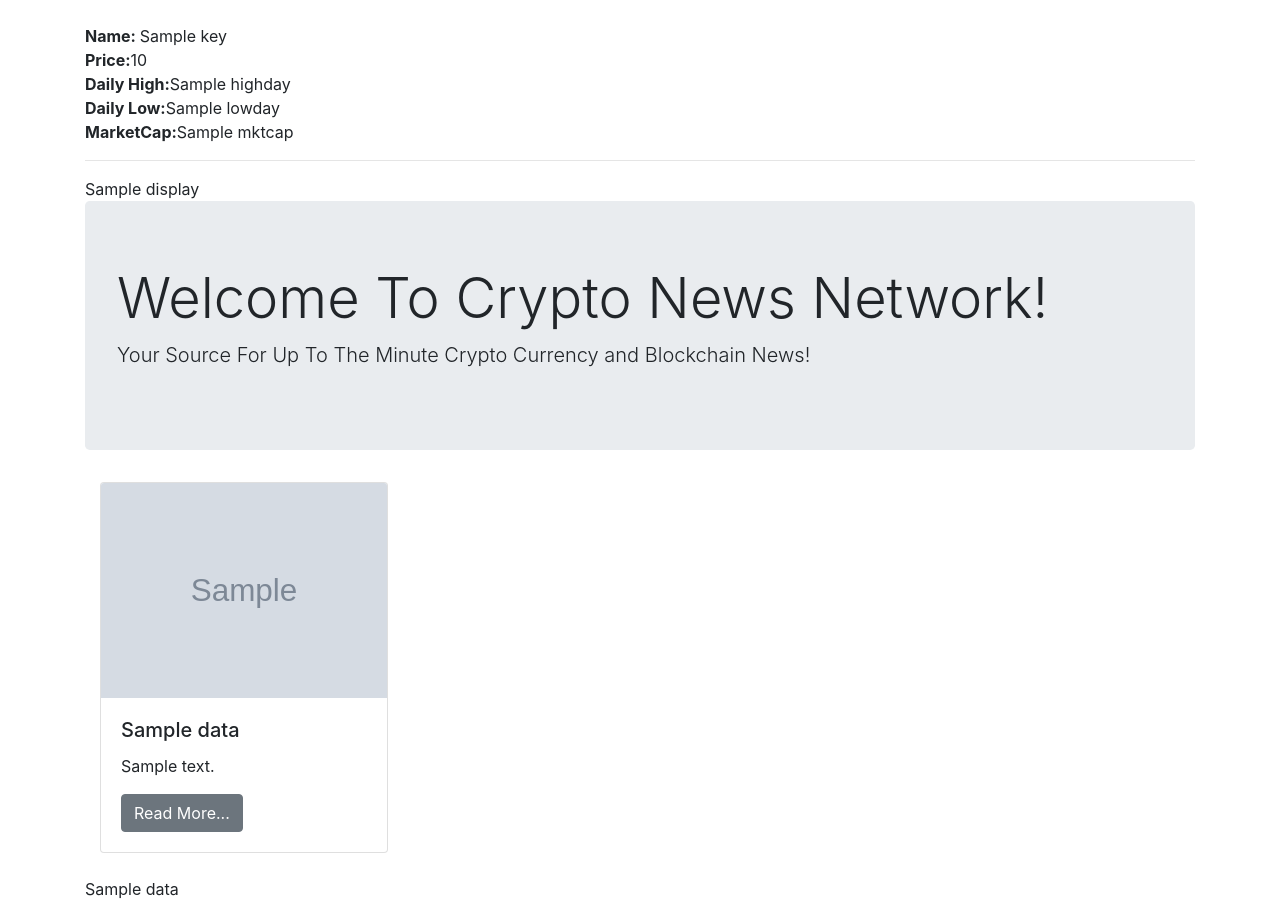
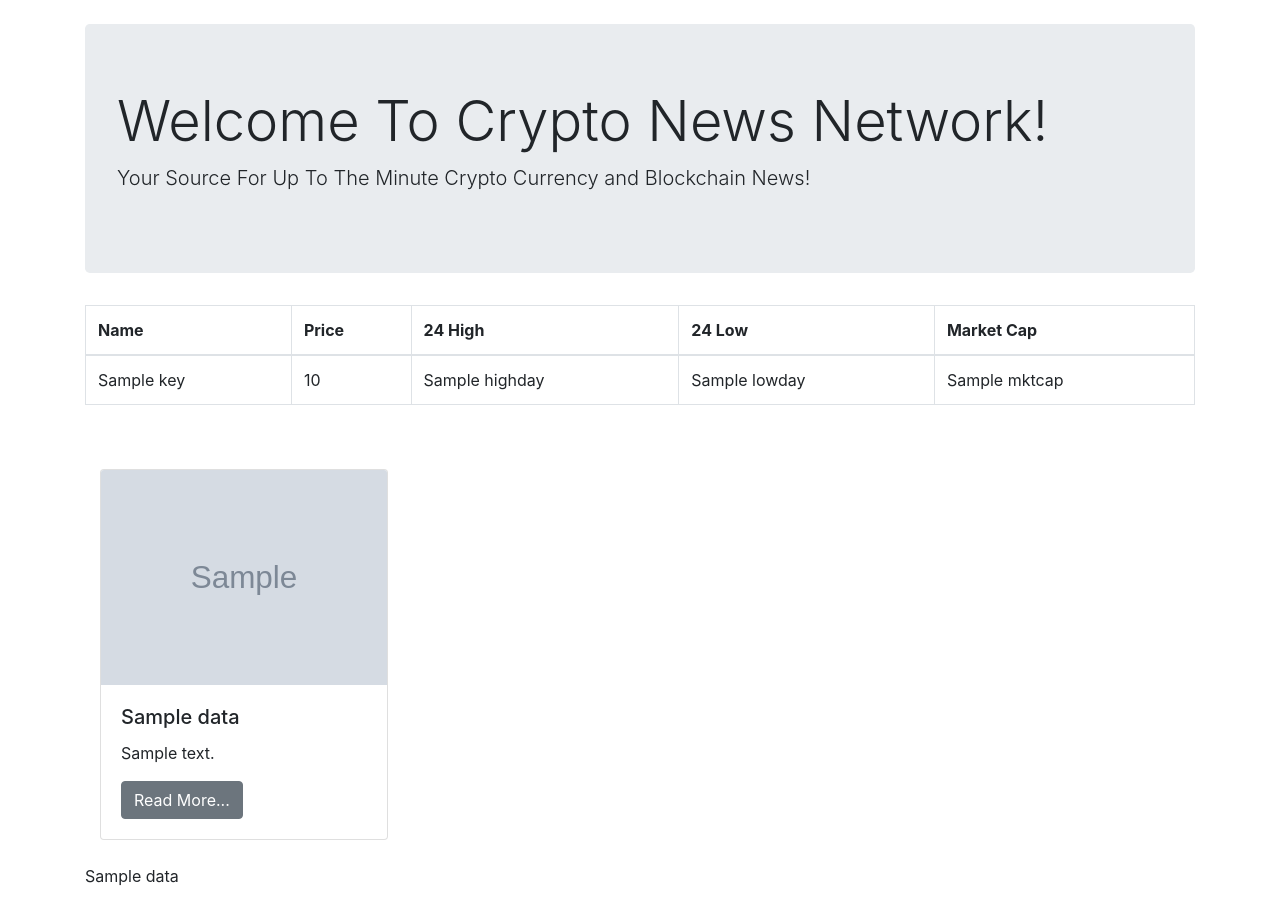
Before and after one commit to JABorge/Crypto-Site-, a Django app: template crypto/templates/home.html in a window 1280 px wide. Shown: the part 56-957 px from the top of the page. Run offline with Django 4.2, Linux system fonts and the light colour scheme; the template is opened without the code that fills it: most values are stand-ins (such as "Sample title", 1, 10 or a date in 2020); grey boxes marked "Sample" are stand-in pictures; some libraries are stand-ins or nearby versions.

Commit message:
Bootstrap table

```diff
--- a/crypto/templates/home.html
+++ b/crypto/templates/home.html
@@ -1,24 +1,42 @@
 {% extends 'base.html' %}
 
 {% block content %}
-
-{% for key,value in price.DISPLAY.items %}
-
-    <strong>Name: </strong> {{ key }}<br>
-    <strong>Price:</strong>{{ value.USD.PRICE }}<br/>
-    <strong>Daily High:</strong>{{ value.USD.HIGHDAY }}<br/>
-    <strong>Daily Low:</strong>{{ value.USD.LOWDAY }}<br/>
-    <strong>MarketCap:</strong>{{ value.USD.MKTCAP }}<br/>
-    <hr>
-{% endfor %}
-
-{{ price.DISPLAY }}
 
 <div class="jumbotron">
     <h1 class="display-4">Welcome To Crypto News Network!</h1>
     <p class="lead">Your Source For Up To The Minute Crypto Currency and Blockchain News!</p>
     <!--<a class="btn btn-primary btn-lg" href="#" role="button">Learn more</a>-->
   </div>
+
+<table class="table table-struped table-bordered table-hover">
+    <thead>
+      <tr>
+        <th scope="col">Name</th>
+        <th scope="col">Price</th>
+        <th scope="col">24 High</th>
+        <th scope="col">24 Low</th>
+        <th scope="col">Market Cap</th>
+      </tr>
+    </thead>
+    <tbody>
+
+ {% for key,value in price.DISPLAY.items %}
+
+
+      <tr>
+        <td>{{ key }}</th>
+        <td>{{ value.USD.PRICE }}</td>
+        <td>{{ value.USD.HIGHDAY }}</td>
+        <td>{{ value.USD.LOWDAY }}</td>
+        <td>{{ value.USD.MKTCAP }}</td>
+      </tr>
+
+{% endfor %}
+    </tbody>
+  </table>
+
+  <br/><br/>
+
 
     <div class="container">
         <div class="row">
```
